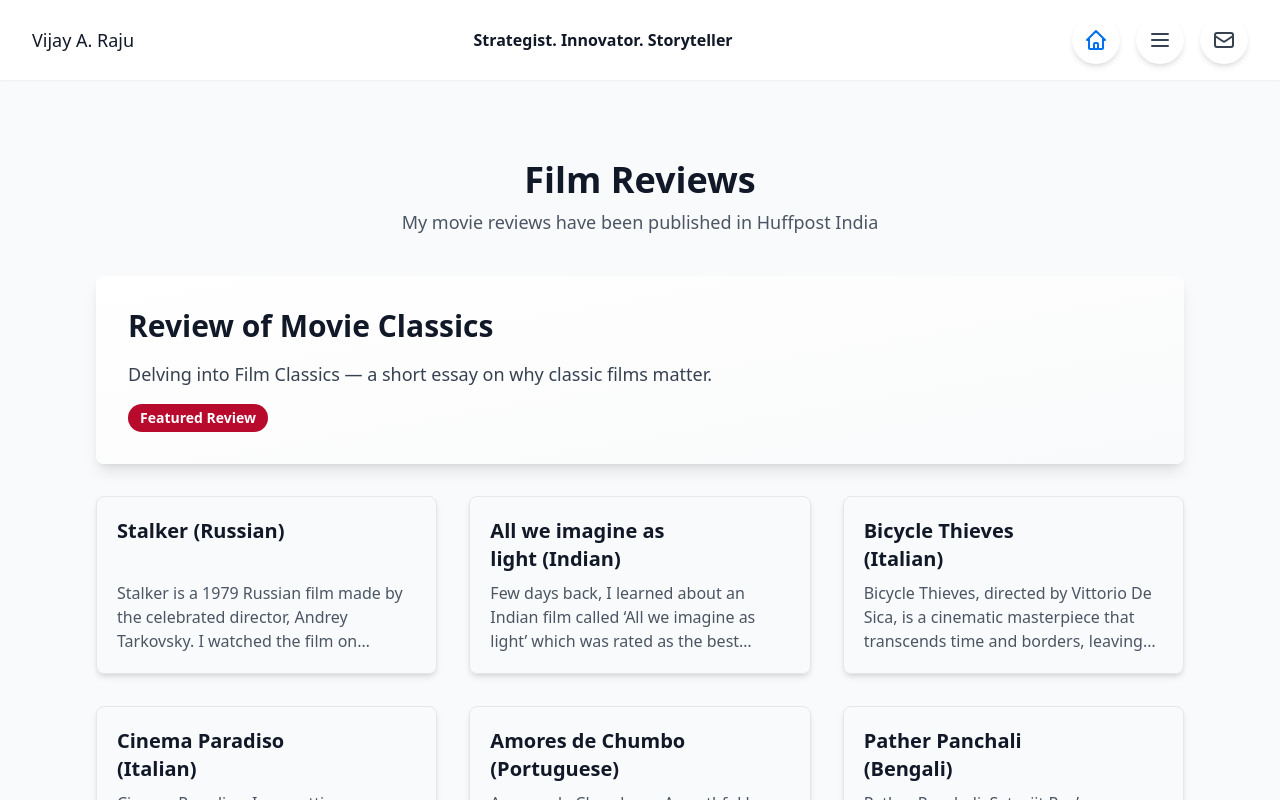
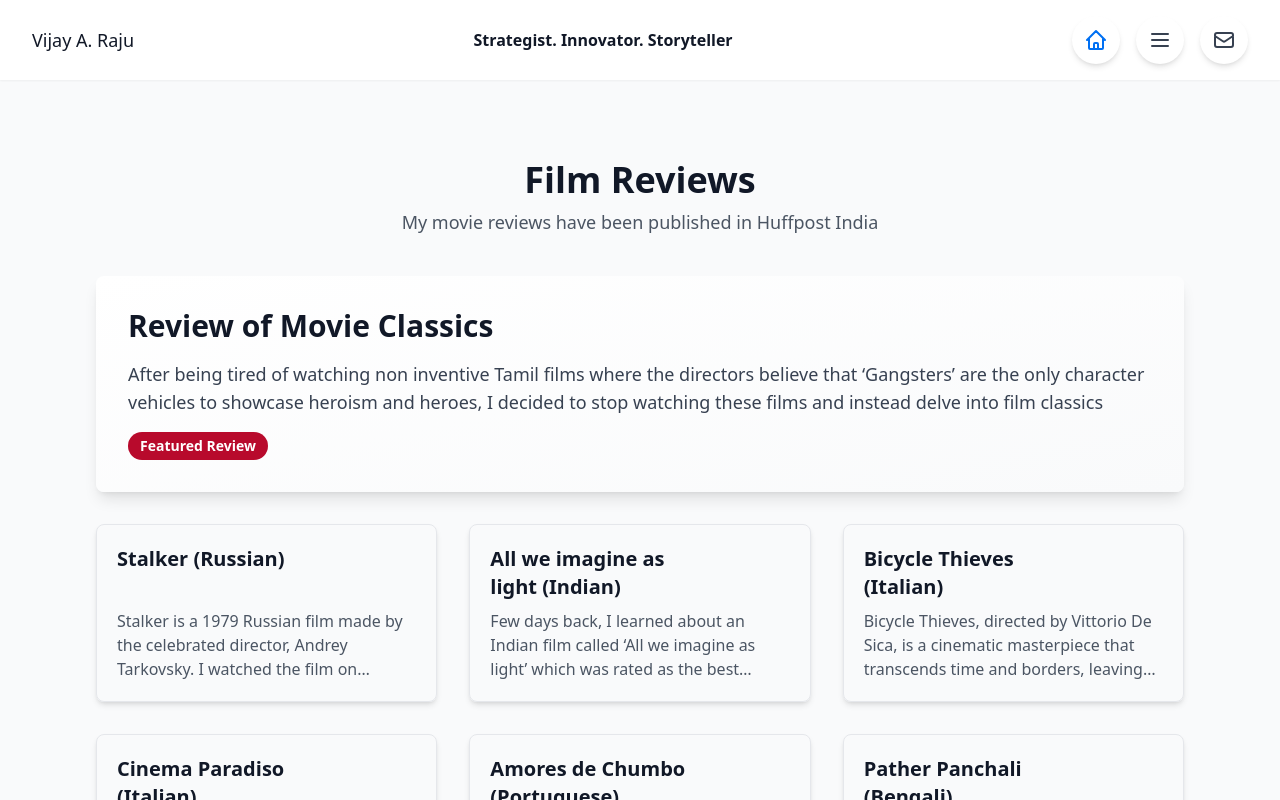
Before and after one commit to Wijay000/draft, a Next.js app: page /film-reviews in a window 1280 px wide. Shown: the top 800 px of the page. Built offline with nearby package versions, Linux system fonts and the light colour scheme.

Commit message:
Film Reviews: update Featured Review teaser text per user

```diff
--- a/pages/film-reviews.js
+++ b/pages/film-reviews.js
@@ -61,7 +61,7 @@ export default function FilmReviews() {
             Review of Movie Classics
           </h3>
           <p className="text-gray-700 text-base sm:text-lg leading-relaxed mb-4">
-            Delving into Film Classics — a short essay on why classic films matter.
+            After being tired of watching non inventive Tamil films where the directors believe that ‘Gangsters’ are the only character vehicles to showcase heroism and heroes, I decided to stop watching these films and instead delve into film classics
           </p>
           <span className="inline-block px-3 py-1 bg-[#b80a2c] text-white text-sm font-semibold rounded-full">
             Featured Review
```
